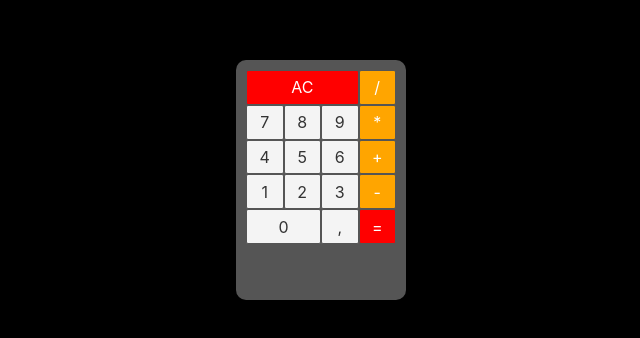
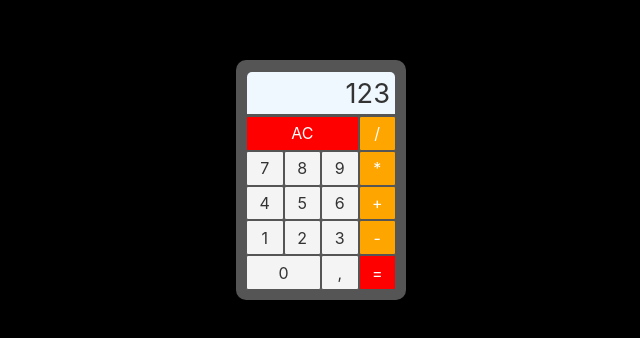
Before and after one commit to vcmenezes/coder-svelte, a Svelte app: page / in a window 1280 px wide. Shown: the part 228-566 px from the top of the page, without its empty margins (319-959 px from the left). Built offline with nearby package versions, Linux system fonts and the light colour scheme.

Commit message:
Componente Tela #01

```diff
--- a/src/components/Calculadora.svelte
+++ b/src/components/Calculadora.svelte
@@ -1,9 +1,11 @@
 <script lang="ts">
     import Botao from "./Botao.svelte";
     import Linha from "./Linha.svelte";
+    import Tela from "./Tela.svelte";
 </script>
 
 <div class="calculadora">
+    <Tela valor="123" />
     <Linha>
         <Botao texto="AC" triplo destaque />
         <Botao texto="/" operacao />
--- /dev/null
+++ b/src/components/Tela.svelte
@@ -0,0 +1,23 @@
+<script lang="ts">
+    export let valor: string;
+</script>
+
+<div class="tela">
+    <span>{valor}</span>
+</div>
+
+<style>
+    .tela {
+        display: flex;
+        background-color: aliceblue;
+        flex: 1;
+        justify-content: flex-end;
+        align-items: center;
+        padding: 0px 5px;
+        overflow: hidden;
+        font-size: 1.7rem;
+        margin: 2px 1px;
+        border-top-right-radius: 5px;
+        border-top-left-radius: 5px;
+    }
+</style>
```
